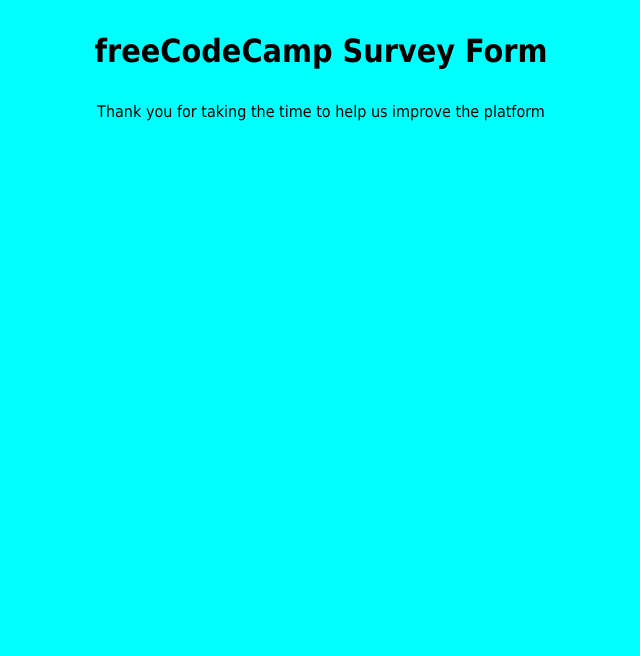
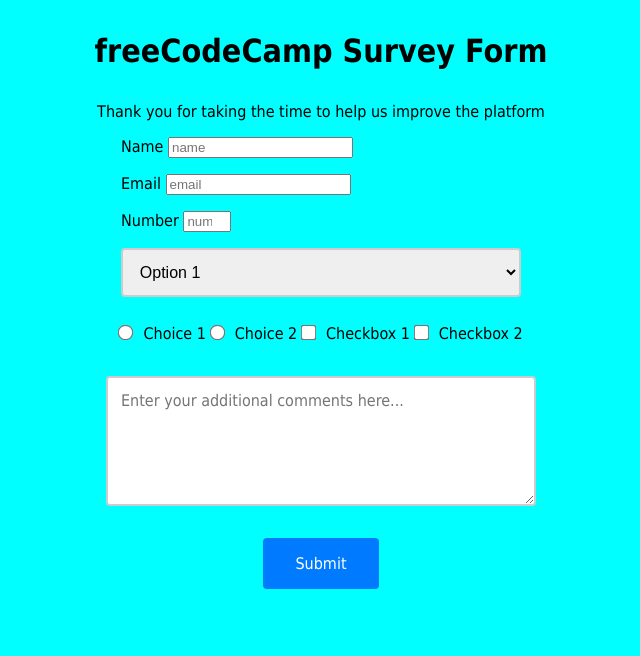
Before and after one commit to mjes24/Survey-form, a plain HTML site: page index.html in a window 1280 px wide. Shown: the whole page, without its empty margins (319-959 px from the left). Drawn offline with Linux system fonts and the light colour scheme.

Commit message:
Add survey form to homepage

```diff
--- a/index.html
+++ b/index.html
@@ -8,6 +8,20 @@
   <body>
     <h1 id="title">freeCodeCamp Survey Form</h1>
     <p id="description">Thank you for taking the time to help us improve the platform</p>
-
+   <form id="survey-form">
+      <label id="name-label">Name <input type="text" id="name" placeholder="name" required></label>
+      <label id="email-label">Email <input type="email" id="email" placeholder="email" required></label>
+      <label id="number-label">Number <input type="number" id="number" min="1" max="5" placeholder="number"></label>
+      <select id="dropdown">
+        <option value="option1">Option 1</option>
+        <option value="option2">Option 2</option>
+        </select>
+        <input type="radio" name="radio-group" value="choice1"> Choice 1
+        <input type="radio" name="radio-group" value="choice2"> Choice 2
+        <input type="checkbox" name="checkbox1" value="option1"> Checkbox 1
+        <input type="checkbox" name="checkbox2" value="option2"> Checkbox 2
+        <textarea name="comments" placeholder="Enter your additional comments here..."></textarea>
+      <button type="submit" id="submit">Submit</button>
+    </form>
   </body>
 </html>
```
